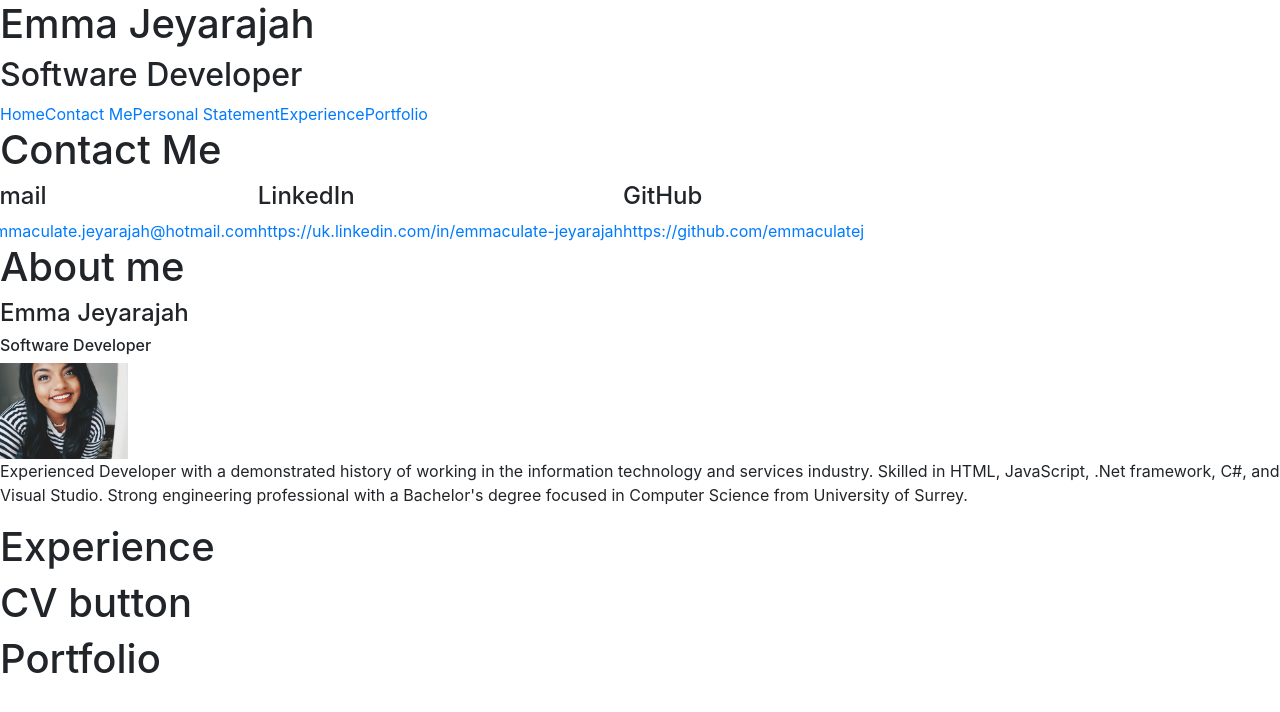
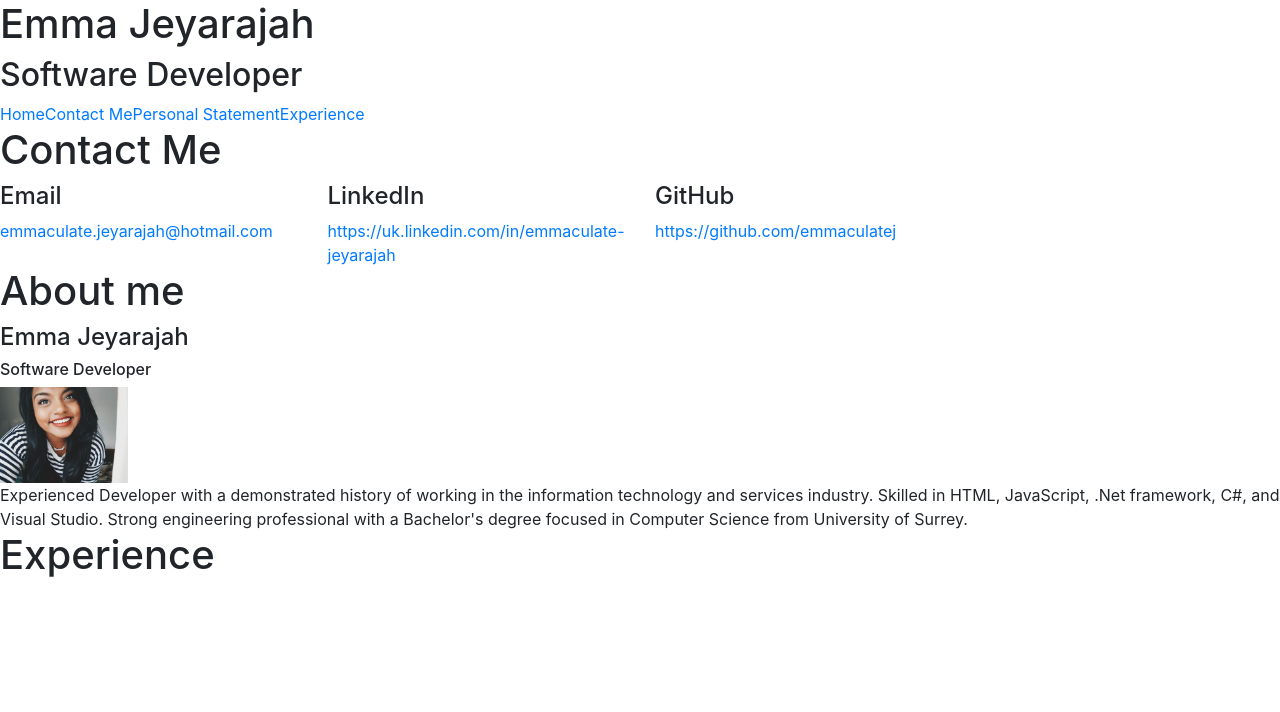
Before and after one commit to emmaculatej/personal-website, a Vue app in the folder personal-website/: page /#/personalStatement in a window 1280 px wide. Before the commit this address led to /#/. Shown: the top 712 px of the page. Built offline with nearby package versions, Linux system fonts and the light colour scheme.

Commit message:
Formatting page and adding a description

```diff
--- a/personal-website/src/App.vue
+++ b/personal-website/src/App.vue
@@ -5,8 +5,6 @@
     <contact-me :personalDetails="personalDetails"/>
     <personal-description :personalDetails="personalDetails"/>
     <experience />
-    <c-v />
-    <development-portfolio />
   </div>
 </template>
 
@@ -15,8 +13,6 @@ import HomePage from './components/HomePage.vue'
 import ContactMe from './components/ContactMe.vue'
 import PersonalDescription from './components/PersonalDescription.vue'
 import Experience from './components/Experience.vue'
-import CV from './components/CV.vue'
-import DevelopmentPortfolio from './components/DevelopmentPortfolio.vue'
 import Navigation from './components/Navigation.vue'
 
 export default {
@@ -26,8 +22,6 @@ export default {
     ContactMe,
     PersonalDescription,
     Experience,
-    CV,
-    DevelopmentPortfolio,
     Navigation
 
   },
--- a/personal-website/src/components/CV.vue
+++ b/personal-website/src/components/CV.vue
@@ -1,6 +1,6 @@
 <template>
-    <div class="cv">
-        <h1> CV button </h1>
+    <div>
+        <button> CV button </button>
     </div>
 </template>
 
--- a/personal-website/src/components/ContactMe.vue
+++ b/personal-website/src/components/ContactMe.vue
@@ -2,11 +2,11 @@
     <div>
         <h1> Contact Me </h1>
         <div class="row">
-            <div>
+            <div class="col-3">
             <h4> Email </h4>
             <a href="mailto:emmaculate.jeyarajah@hotmail.com"> {{personalDetails.email}}</a>
             </div>
-            <div v-for="item in socialMedia" v-bind:key="item.id">
+            <div class="col-3" v-for="item in socialMedia" v-bind:key="item.id">
                 <h4> {{item.title}} </h4>
                 <a :href=item.link> {{item.link}} </a>
             </div>
--- a/personal-website/src/components/Navigation.vue
+++ b/personal-website/src/components/Navigation.vue
@@ -5,7 +5,7 @@
         <router-link to="/contactMe">Contact Me</router-link>
         <router-link to="/personalStatement">Personal Statement</router-link>
         <router-link to="/experience">Experience</router-link>
-        <router-link to="/DevelopmentPortfolio">Portfolio</router-link>
+        <!-- <router-link to="/DevelopmentPortfolio">Portfolio</router-link> -->
         </nav>
     </div>
 </template>
--- a/personal-website/src/components/PersonalDescription.vue
+++ b/personal-website/src/components/PersonalDescription.vue
@@ -3,12 +3,14 @@
     <h1> About me </h1>
     <h4> {{ personalDetails.forename}} {{ personalDetails.surname}} </h4>
     <h6> {{ personalDetails.occupation}} </h6>
+    <div>
     <img src="../assets/profilepic.jpg" style="width: 10%; height: 10%"/>
+    </div>
     <div>
-    <p> Experienced Developer with a demonstrated history of working in the information technology and services industry.
+    <span> Experienced Developer with a demonstrated history of working in the information technology and services industry.
         Skilled in HTML, JavaScript, .Net framework, C#, and Visual Studio.
-        Strong engineering professional with a Bachelor's degree focused in Computer Science from University of Surrey. </p>
-    </div>
+        Strong engineering professional with a Bachelor's degree focused in Computer Science from University of Surrey. </span>
+</div>
 </div>
 </template>
 
--- a/personal-website/src/router/index.js
+++ b/personal-website/src/router/index.js
@@ -34,9 +34,6 @@ export default new Router({
         path: '/DevelopmentPortfolio',
         name: 'DevelopmentPortfolio',
         component: DevelopmentPortfolio
-    },
-
-
-
+    }
   ]
 })
```
